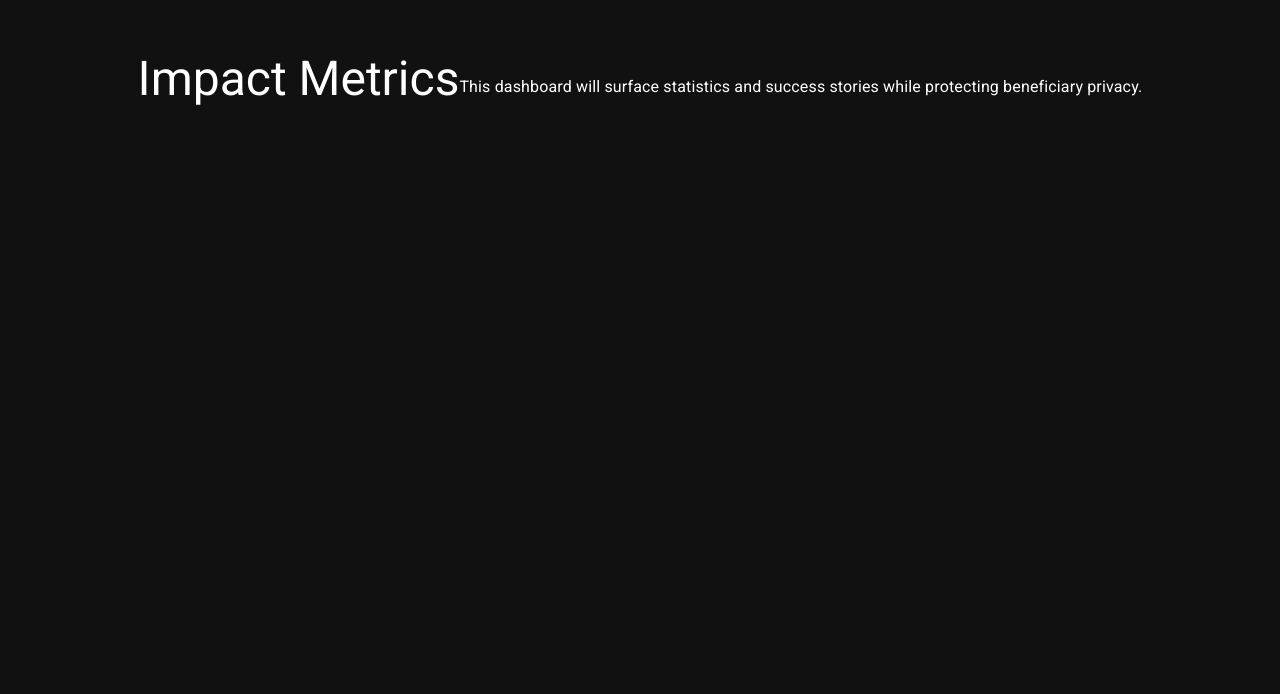
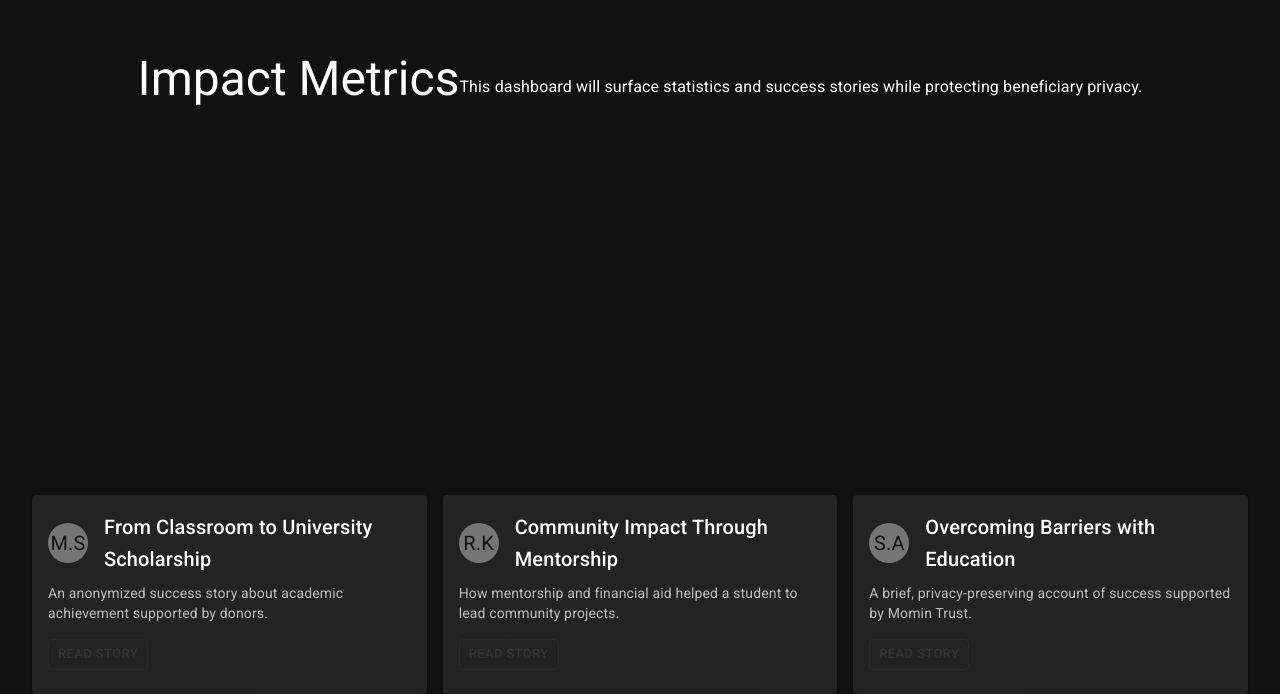
Before and after one commit to jalal-haidar/MominTrust-web, a React (Vite) app: page /impact in a window 1280 px wide. Shown: the part 353-1047 px from the top of the page. Before the commit the page ends 800 px from the top, so only its background shows below. Built offline with nearby package versions, Linux system fonts and the light colour scheme.

Commit message:
feat: add SuccessStoryCard component and integrate into Impact page

```diff
--- /dev/null
+++ b/src/components/SuccessStoryCard/SuccessStoryCard.tsx
@@ -0,0 +1,90 @@
+import { useState } from 'react';
+
+import Card from '@mui/material/Card';
+import CardContent from '@mui/material/CardContent';
+import Typography from '@mui/material/Typography';
+import Avatar from '@mui/material/Avatar';
+import Box from '@mui/material/Box';
+import Button from '@mui/material/Button';
+import Dialog from '@mui/material/Dialog';
+import DialogTitle from '@mui/material/DialogTitle';
+import DialogContent from '@mui/material/DialogContent';
+import DialogActions from '@mui/material/DialogActions';
+import IconButton from '@mui/material/IconButton';
+import CloseIcon from '@mui/icons-material/Close';
+
+type Props = {
+  id: string;
+  headline: string;
+  summary: string;
+  initials?: string; // anonymized author/beneficiary initials
+  // optional longer detail to show in the modal; if absent the summary is used
+  detail?: string;
+};
+
+const SuccessStoryCard = ({ id, headline, summary, initials = 'A.B', detail }: Props) => {
+  const [open, setOpen] = useState(false);
+
+  const handleOpen = () => setOpen(true);
+  const handleClose = () => setOpen(false);
+
+  return (
+    <>
+      <Card sx={{ boxShadow: 1 }} role="article" aria-labelledby={`story-${id}-title`}>
+        <CardContent>
+          <Box sx={{ display: 'flex', alignItems: 'center', gap: 2, mb: 1 }}>
+            <Avatar aria-hidden>{initials}</Avatar>
+            <Typography id={`story-${id}-title`} variant="h6" component="h3">
+              {headline}
+            </Typography>
+          </Box>
+          <Typography variant="body2" color="text.secondary">
+            {summary}
+          </Typography>
+          <Box sx={{ mt: 2 }}>
+            <Button
+              onClick={handleOpen}
+              variant="outlined"
+              size="small"
+              aria-label={`Read story ${headline}`}
+            >
+              Read story
+            </Button>
+          </Box>
+        </CardContent>
+      </Card>
+
+      <Dialog
+        open={open}
+        onClose={handleClose}
+        aria-labelledby={`dialog-${id}-title`}
+        fullWidth
+        maxWidth="sm"
+      >
+        <DialogTitle sx={{ m: 0, p: 2 }} id={`dialog-${id}-title`}>
+          {headline}
+          <IconButton
+            aria-label="close"
+            onClick={handleClose}
+            sx={{ position: 'absolute', right: 8, top: 8 }}
+            size="large"
+          >
+            <CloseIcon />
+          </IconButton>
+        </DialogTitle>
+        <DialogContent dividers>
+          <Typography variant="body1" paragraph>
+            {detail ?? summary}
+          </Typography>
+        </DialogContent>
+        <DialogActions>
+          <Button onClick={handleClose} autoFocus>
+            Close
+          </Button>
+        </DialogActions>
+      </Dialog>
+    </>
+  );
+};
+
+export default SuccessStoryCard;
--- /dev/null
+++ b/src/components/SuccessStoryCard/index.ts
@@ -0,0 +1,3 @@
+import SuccessStoryCard from './SuccessStoryCard';
+
+export default SuccessStoryCard;
--- a/src/pages/Impact/Impact.tsx
+++ b/src/pages/Impact/Impact.tsx
@@ -1,7 +1,36 @@
+import Grid from '@mui/material/Grid';
 import Typography from '@mui/material/Typography';
 
 import Meta from '@/components/Meta';
 import { FullSizeCenteredFlexBox } from '@/components/styled';
+import SuccessStoryCard from '@/components/SuccessStoryCard';
+
+const sampleStories = [
+  {
+    id: 's1',
+    headline: 'From Classroom to University Scholarship',
+    summary: 'An anonymized success story about academic achievement supported by donors.',
+    detail:
+      'After receiving mentorship and financial support, the student was able to complete secondary education with top grades and received a university scholarship. Personal details have been anonymized to protect privacy.',
+    initials: 'M.S',
+  },
+  {
+    id: 's2',
+    headline: 'Community Impact Through Mentorship',
+    summary: 'How mentorship and financial aid helped a student to lead community projects.',
+    detail:
+      'By participating in a structured mentorship program, the beneficiary developed leadership skills and launched community initiatives that benefited 200+ peers. Sensitive information is redacted.',
+    initials: 'R.K',
+  },
+  {
+    id: 's3',
+    headline: 'Overcoming Barriers with Education',
+    summary: 'A brief, privacy-preserving account of success supported by Momin Trust.',
+    detail:
+      'This account highlights the transformative effect of consistent support. Specific names and locations are withheld to preserve dignity and privacy.',
+    initials: 'S.A',
+  },
+];
 
 function Impact() {
   return (
@@ -16,6 +45,19 @@ function Impact() {
           privacy.
         </Typography>
       </FullSizeCenteredFlexBox>
+
+      <Grid container spacing={2} sx={{ px: { xs: 2, md: 4 }, mt: 4 }}>
+        {sampleStories.map((s) => (
+          <Grid key={s.id} item xs={12} sm={6} md={4}>
+            <SuccessStoryCard
+              id={s.id}
+              headline={s.headline}
+              summary={s.summary}
+              initials={s.initials}
+            />
+          </Grid>
+        ))}
+      </Grid>
     </>
   );
 }
```
Also changed, not shown: src/components/CampaignProgressBar/CampaignProgressBar.tsx (added, +36 -0 lines).
